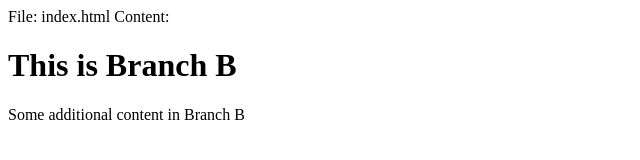
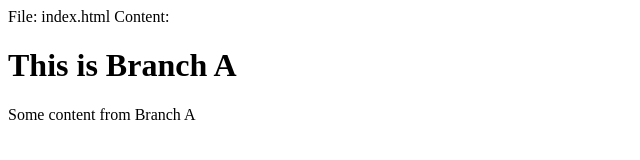
Before and after one commit to mahmoud2391997/merging, a plain HTML site: page index.html in a window 1280 px wide. Shown: the full height of the page, 0-640 px from the left. Drawn offline with Linux system fonts and the light colour scheme.

Commit message:
more changes

```diff
--- a/index.html
+++ b/index.html
@@ -6,10 +6,10 @@ Content:
     <meta charset="UTF-8">
     <meta http-equiv="X-UA-Compatible" content="IE=edge">
     <meta name="viewport" content="width=device-width, initial-scale=1.0">
-    <title>Branch B</title>
+    <title>Branch A</title>
 </head>
 <body>
-    <h1>This is Branch B</h1>
-    <p>Some additional content in Branch B</p>
+    <h1>This is Branch A</h1>
+    <p>Some content from Branch A</p>
 </body>
 </html>
```
